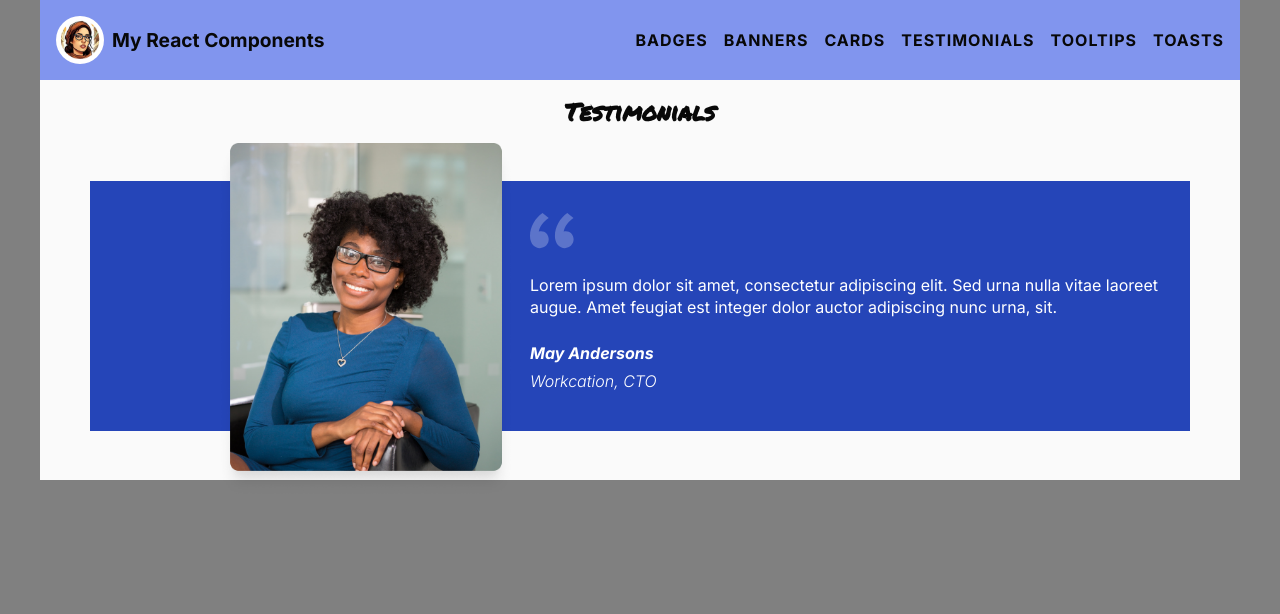
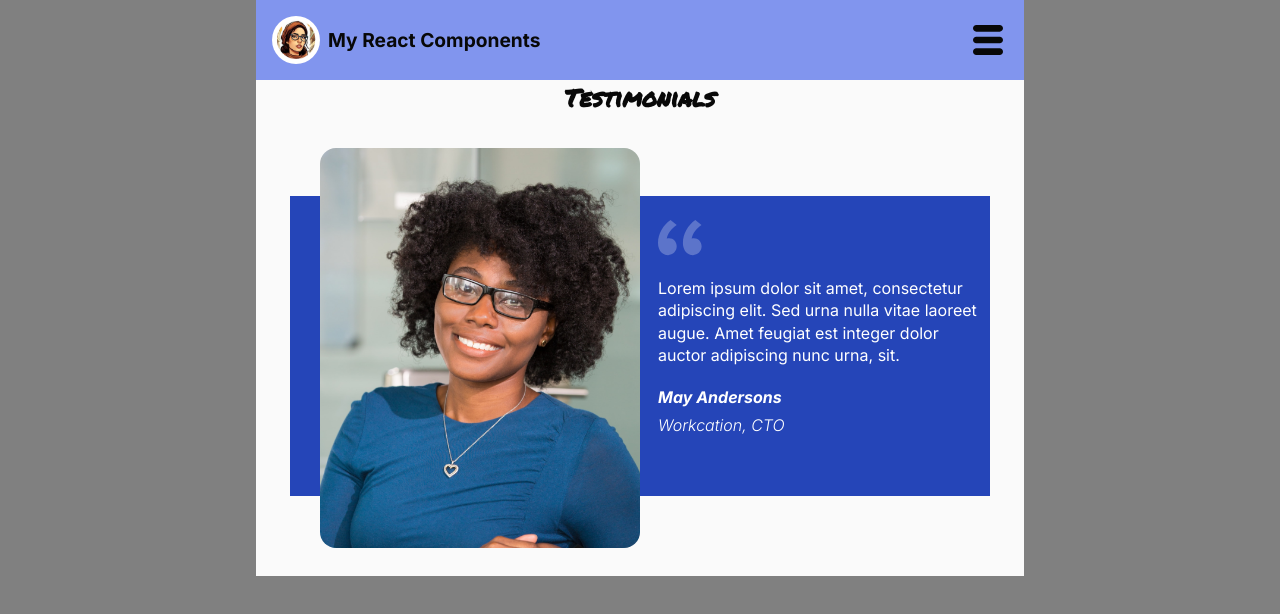
Before and after one commit to RosaBen/react-components-scrimba, a React (Vite) app: page /testimonials in a window 1280 px wide. Shown: the top 614 px of the page. Built offline with nearby package versions, Linux system fonts and the light colour scheme.

Commit message:
testimonials tablet responsive done

```diff
--- a/src/App.jsx
+++ b/src/App.jsx
@@ -1,5 +1,6 @@
 // packages
 import { BrowserRouter, Routes, Route } from "react-router-dom";
+import { createContext } from "react";
 
 // components
 import Header from "./components/Header";
@@ -17,11 +18,17 @@ import "./assets/styles/testimonials.css";
 import "./assets/styles/responsive.css";
 
 // scripts
+import useToggle from "./assets/hooks/useToggle";
+
 // images
 
+const ToggleContext = createContext();
+
 function App() {
+  const [on, toggle] = useToggle(false);
   return (
     <BrowserRouter>
+      <ToggleContext.Provider value={{ on, toggle }}>
         <div className="container">
           <Header />
           <Routes>
@@ -30,8 +37,10 @@ function App() {
             <Route path="/testimonials" element={<Testimonials />} />
           </Routes>
         </div>
+      </ToggleContext.Provider>
     </BrowserRouter>
   );
 }
 
 export default App;
+export { ToggleContext };
--- a/src/assets/styles/responsive.css
+++ b/src/assets/styles/responsive.css
@@ -39,10 +39,34 @@
 
   .blue-bg {
     width: 700px;
+    height: 300px;
+    margin-top: -22rem;
+    padding: 1.5rem 0;
+    display: grid;
+    grid-template-columns: 40% 60%;
+  }
+
+  .testimonials .picture {
+    height: 400px;
+    justify-self: flex-start;
+    margin-left: 4rem;
+    margin-top: 2rem;
+  }
+
+  .testimonials .profil {
+    border-radius: 1rem;
+    top: -3rem;
+  }
+
+  .quote,
+  blockquote,
+  cite {
+    grid-column: 2;
+    padding-left: 5.5rem;
   }
 }
 
-@media screen and (min-width: 1200px) {
+/* @media screen and (min-width: 1200px) {
   .container {
     max-width: 1200px;
   }
@@ -114,4 +138,4 @@
   .quote {
     padding-top: 2rem;
   }
-}
+} */
--- a/src/assets/styles/testimonials.css
+++ b/src/assets/styles/testimonials.css
@@ -3,6 +3,8 @@
   grid-template-columns: 1fr;
   place-items: center;
 }
+
+/* with picture */
 
 .blue-bg {
   background: #2545b8;
--- a/src/components/BadgeBtns.jsx
+++ b/src/components/BadgeBtns.jsx
@@ -1,4 +1,3 @@
-import { PiX } from "react-icons/pi";
 import { colorBadges } from "../assets/scripts/data";
 import capitalizeLetter from "../assets/scripts/utils";
 export default function BadgeBtns() {
--- a/src/components/Header.jsx
+++ b/src/components/Header.jsx
@@ -1,16 +1,14 @@
 import { TiThMenu } from "react-icons/ti";
-import useToggle from "../assets/hooks/useToggle";
-import { createContext } from "react";
 import Links from "./Links";
 import NavModal from "./NavModal";
 import avatar from "../assets/images/avatarRB.jpg";
-
-const ToggleContext = createContext();
+import { ToggleContext } from "../App";
+import { useContext } from "react";
 
 export default function Header() {
-  const [on, toggle] = useToggle(false);
+  const { on, toggle } = useContext(ToggleContext);
+
   return (
-    <ToggleContext.Provider value={{ on, toggle }}>
     <header>
       <nav>
         <div className="brand">
@@ -24,8 +22,5 @@ export default function Header() {
       </nav>
       <div className="header-border"></div>
     </header>
-    </ToggleContext.Provider>
   );
 }
-
-export { ToggleContext };
--- a/src/components/NavModal.jsx
+++ b/src/components/NavModal.jsx
@@ -1,5 +1,5 @@
 import Links from "./Links";
-import { ToggleContext } from "./Header";
+import { ToggleContext } from "../App";
 import { useContext } from "react";
 
 export default function NavModal() {
```
Lines whose indentation alone changed are shown as unchanged.
